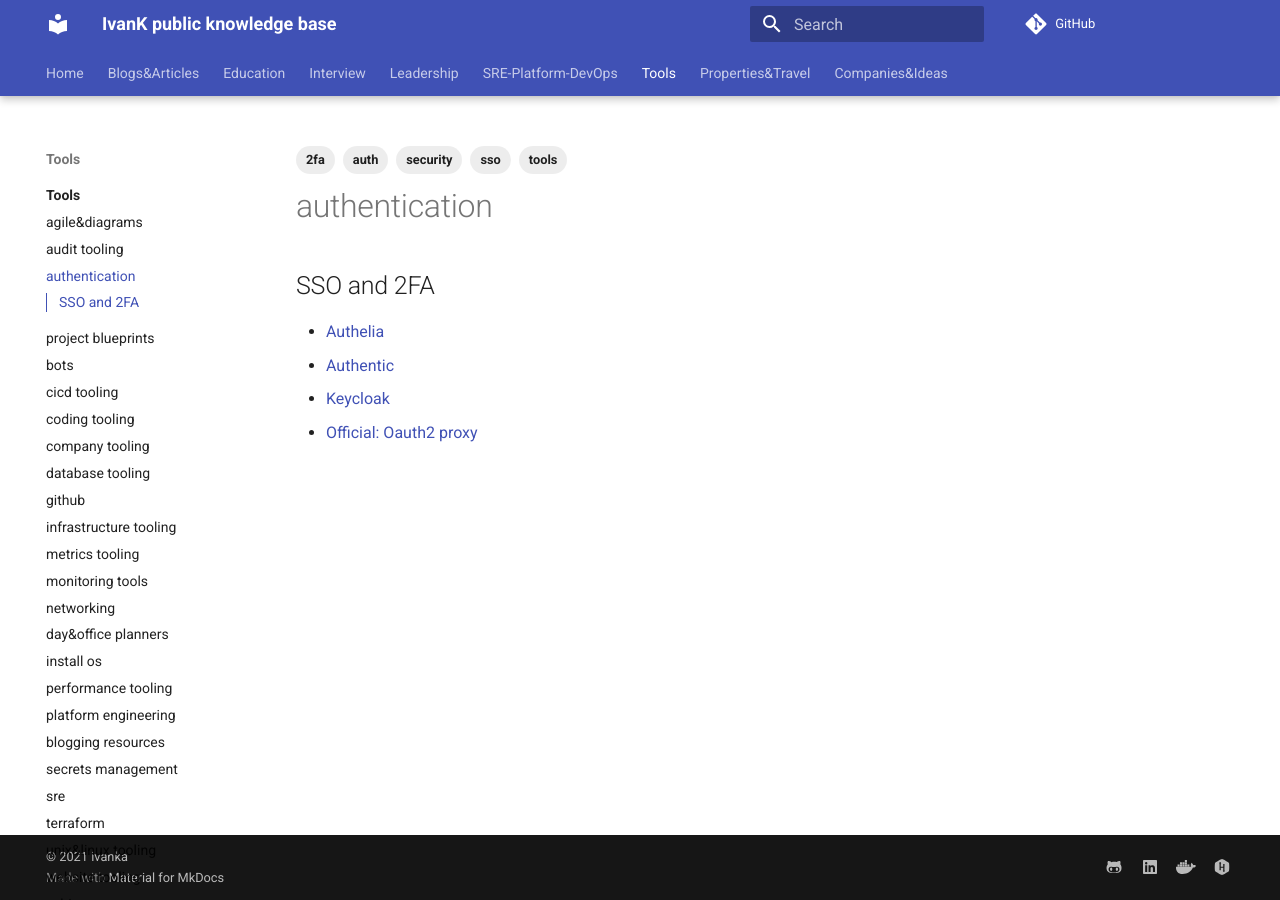
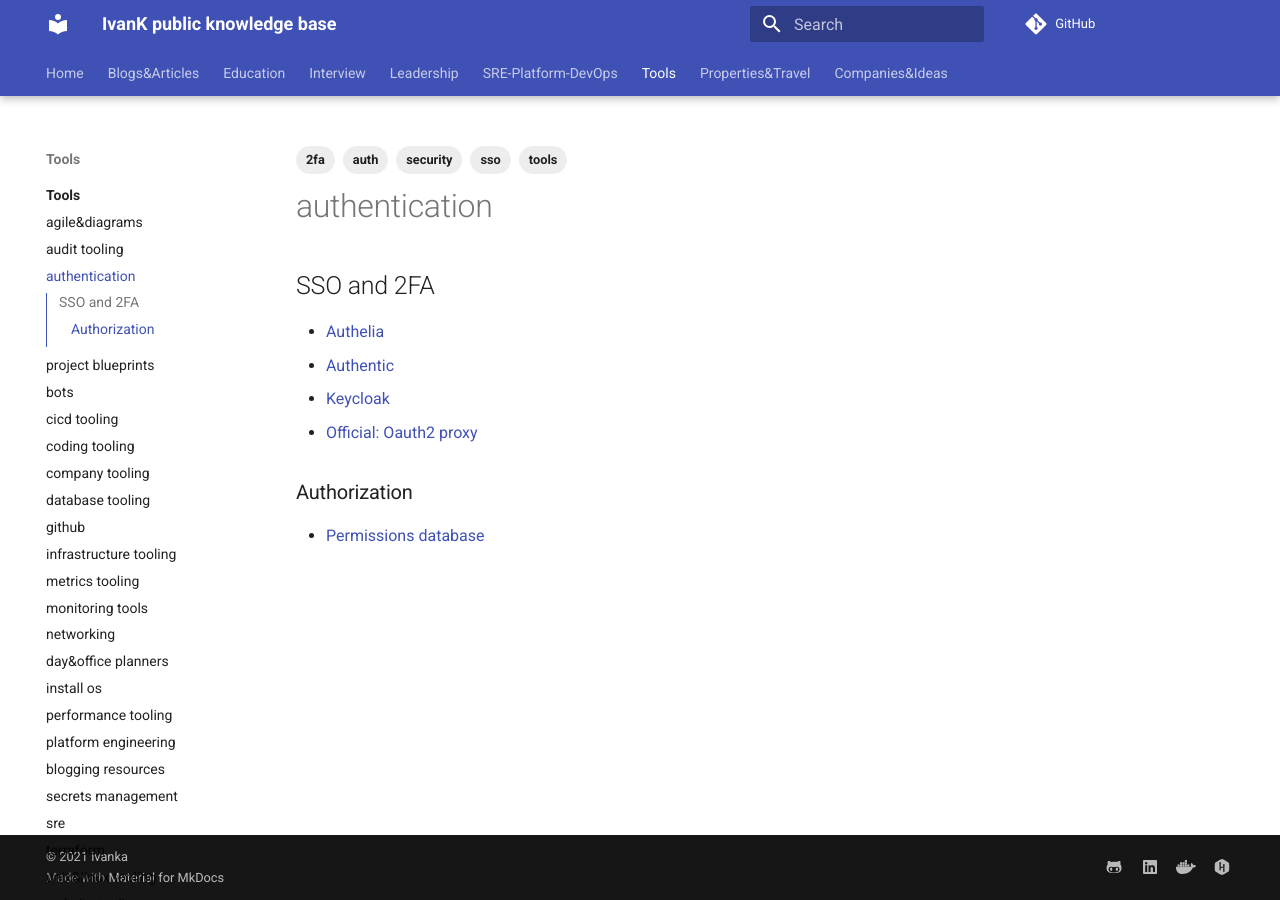
Before and after one commit to ivankatliarchuk/knowledge-base, an MkDocs documentation site: the page built from docs/tools/authentication.md, in a window 1280 px wide. Built offline with MkDocs 1.6.1 and Material for MkDocs 9.7.7, drawn with Linux system fonts in a browser that asks for light colours; comment, search, counter and statistics services are not loaded.

Commit message:
spice-db authorization and permissions
Signed-off-by: ivan katliarchuk <ivan.katliarchuk@gmail.com>

```diff
--- a/docs/tools/authentication.md
+++ b/docs/tools/authentication.md
@@ -13,3 +13,7 @@
 - [Authentic](https://goauthentik.io/)
 - [Keycloak](https://www.keycloak.org/)
 - [Official: Oauth2 proxy](https://github.com/oauth2-proxy/oauth2-proxy)
+
+### Authorization
+
+- [Permissions database](https://github.com/authzed/spicedb)
```
